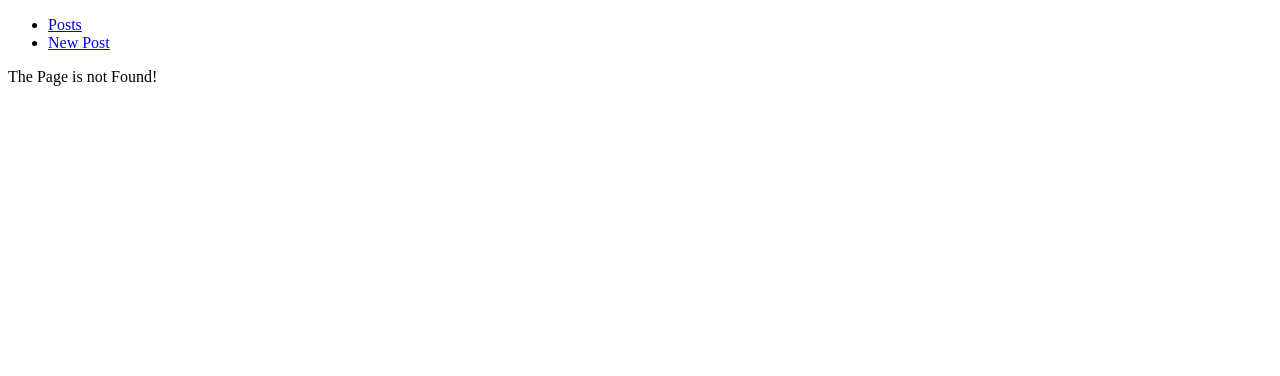
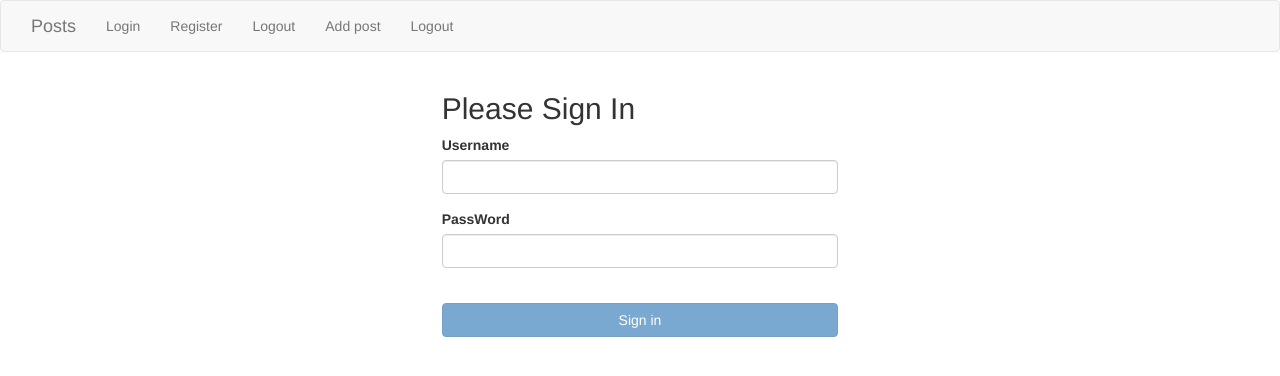
Before and after one commit to kebronDaniel/QandA_forum, an Angular app: page /login in a window 1280 px wide. Before the commit this address had no page. Shown: the top 376 px of the page. Built offline with nearby package versions, Linux system fonts and the light colour scheme.

Commit message:
Login with validation and having the form's json data

```diff
--- a/package.json
+++ b/package.json
@@ -21,7 +21,9 @@
     "@angular/platform-browser": "^4.0.0",
     "@angular/platform-browser-dynamic": "^4.0.0",
     "@angular/router": "^4.0.0",
+    "bootstrap": "^3.4.1",
     "core-js": "^2.4.1",
+    "jquery": "^1.9.1",
     "rxjs": "^5.1.0",
     "zone.js": "^0.8.4"
   },
@@ -37,12 +39,12 @@
     "karma": "~1.7.0",
     "karma-chrome-launcher": "~2.1.1",
     "karma-cli": "~1.0.1",
+    "karma-coverage-istanbul-reporter": "^1.2.1",
     "karma-jasmine": "~1.1.0",
     "karma-jasmine-html-reporter": "^0.2.2",
-    "karma-coverage-istanbul-reporter": "^1.2.1",
     "protractor": "~5.1.2",
     "ts-node": "~3.0.4",
-    "tslint": "~5.3.2",
+    "tslint": "^5.20.1",
     "typescript": "~2.3.3"
   }
 }
--- /dev/null
+++ b/src/app/login/login.component.html
@@ -0,0 +1,45 @@
+<div class="col-md-4"></div>
+
+<div class="col-md-4">
+  <form [formGroup]="form" (ngSubmit) = "login()">
+
+    <h2 class="form-signin- headging">Please Sign In</h2>
+
+    <div *ngIf = "invalidLogin" class="alert alert-danger">
+      Invalid Username and/or Password
+    </div>
+
+    <div class="form-group">
+      <label for="username">Username</label>
+      <input
+        formControlName="username"
+        id="username"
+        type="text"
+        class="form-control"
+      >
+      <div
+        *ngIf = "username.touched && username.invalid"
+        class="alert alert-danger">Username is Required!
+      </div>
+    </div>
+
+    <div class="form-group">
+      <label for="username">PassWord</label>
+      <input
+        formControlName = "password"
+        id="passWord"
+        type="text"
+        class="form-control"
+      >
+    </div>
+    <div
+        *ngIf = "password.touched && password.invalid"
+        class="alert alert-danger">PassWord is Required!
+      </div>
+    <br>
+    <button class="btn btn-primary btn-block " [disabled]="form.invalid" type="submit">Sign in</button>
+
+  </form>
+</div>
+
+<div class="col-md-4"></div>
--- /dev/null
+++ b/src/app/login/login.component.ts
@@ -0,0 +1,33 @@
+import { Component, OnInit } from '@angular/core';
+import { FormControl, FormGroup, Validators } from '@angular/forms';
+
+@Component({
+  selector: 'app-login',
+  templateUrl: './login.component.html',
+  styleUrls: ['./login.component.css']
+})
+export class LoginComponent implements OnInit {
+
+  constructor() { }
+
+  ngOnInit() {
+  }
+
+  form = new FormGroup({
+    'username': new FormControl('', Validators.required),
+    'password' : new FormControl('', Validators.required)
+  })
+
+  get username(){
+    return this.form.get('username');
+  }
+
+  get password(){
+    return this.form.get('password');
+  }
+
+  login(){
+    let value =  this.form.value;
+    console.log(value)
+  }
+}
--- a/src/app/navbar/navbar.component.html
+++ b/src/app/navbar/navbar.component.html
@@ -2,11 +2,23 @@
     <div class="container-fluid">
         <div class="collapse navbar-collapse">
             <ul class="nav navbar-nav">
-                <li class="active">
-                    <a routerLink="">Posts</a>
+                <li>
+                    <a class="navbar-brand" routerLink="">Posts</a>
                 </li>
                 <li>
-                    <a routerLink="addPost">New Post</a>
+                    <a routerLink="login">Login</a>
+                </li>
+                <li>
+                    <a routerLink="addPost">Register</a>
+                </li>
+                <li>
+                    <a routerLink="addPost">Logout</a>
+                </li>
+                <li>
+                    <a routerLink="addPost">Add post</a>
+                </li>
+                <li>
+                    <a routerLink="addPost">Logout</a>
                 </li>
             </ul>
         </div>
--- a/src/app/posts/posts.component.html
+++ b/src/app/posts/posts.component.html
@@ -1,11 +1,8 @@
-<p>
-  posts works!
-</p>
-<ul class="list-group">
-  <li *ngFor = "let post of posts"
-    class="list-group-item">
-     <a [routerLink]= "['postDetails/', post.id]" >{{post.title}}</a>
-    <br>
-    <br>
-</li>
-</ul>
+<div>
+  <ul class="list-group">
+    <li *ngFor = "let post of posts"
+      class="list-group-item">
+      <a href="#">{{post.title}}</a>
+    </li>
+  </ul>
+</div>
--- a/src/styles.css
+++ b/src/styles.css
@@ -1 +1,2 @@
 /* You can add global styles to this file, and also import other style files */
+@import "~bootstrap/dist/css/bootstrap.css";
```
Also changed, not shown: src/app/app.module.ts (+7 -4 lines), src/app/login/login.component.css (added), src/app/posts/posts.component.ts (indentation only), 2 other files (tests, documents, lock files or other folders).
